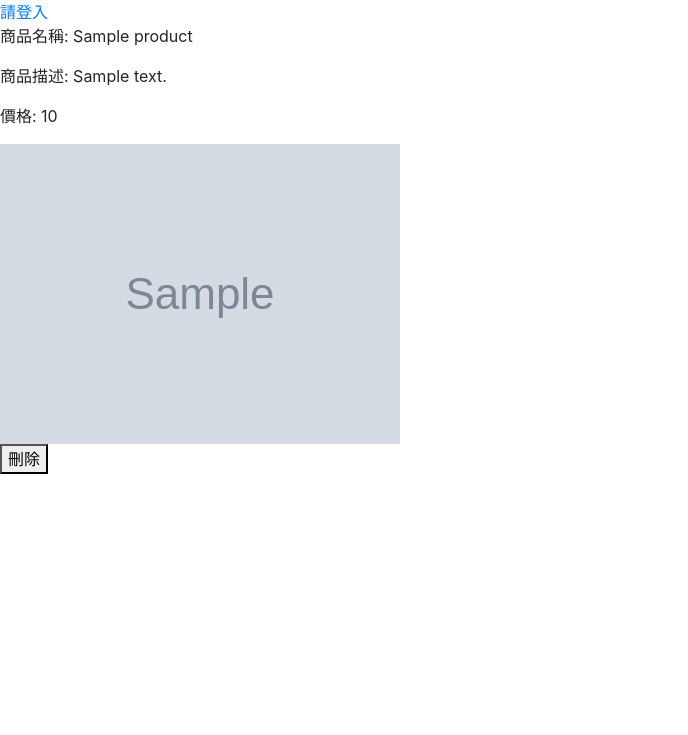
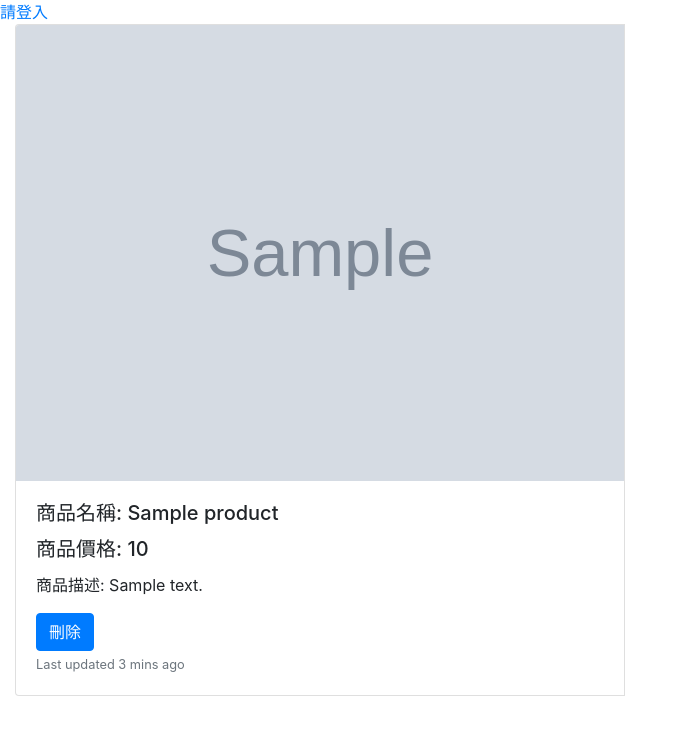
Before and after one commit to jackhsien2002/shop-for-everything, a Django app: a page that uses templates/products/detail.html in a window 1280 px wide. Shown: the top 735 px of the page, without its empty margins (0-688 px from the left). Run offline with Django 3.2, Linux system fonts and the light colour scheme; tables that the repository leaves empty hold one stand-in row (values such as "Sample post"); grey boxes marked "Sample" are stand-in pictures; some libraries are stand-ins or nearby versions.

Commit message:
fix bug in pagination, add style to product detail view

```diff
--- a/products/views.py
+++ b/products/views.py
@@ -9,16 +9,32 @@ def product_list(request):
     products = Product.objects.all()
     #每頁顯示3個產品
     paginator = Paginator(products, 3)
-    page_number = request.GET.get('page', 1)
+
+    page_number = request.GET.get('page')
+
+    page_number = 1 if page_number == None else int(page_number)
+
+    current_page = paginator.page(page_number)
     product_list = paginator.get_page(page_number)
     page_array = list(range(1,paginator.num_pages + 1))
+
+    try:
+        previous_page_number = current_page.previous_page_number()
+    except:
+        previous_page_number = current_page.number
+    try:
+        next_page_number = current_page.next_page_number()
+    except:
+        next_page_number = current_page.number
+
     return render(
         request,
         'products/list.html',
         {
-            'product_list' : product_list,
+            'current_page' : current_page,
             'page_array': page_array,
-            'paginator': paginator,
+            'previous_page_number': previous_page_number,
+            'next_page_number': next_page_number
         }
     )
 
--- a/templates/products/detail.html
+++ b/templates/products/detail.html
@@ -1,13 +1,21 @@
 {% extends 'base.html' %}
 
 {% block content %}
-<p>商品名稱: {{ product.name }}</p>
-<p>商品描述: {{ product.description }}</p>
-<p>價格: {{ product.price }}</p>
-<img src="{{ product.image.url }}">
-<form action="{% url 'product_delete' %}" method="post" name="product_delete">
-    {% csrf_token %}
-    <input type="hidden" name="product_id" value="{{ product.id }}">
-    <button type="submit">刪除</button>
-</form>
+<div class="card-group col-sm-6">
+    <div class="card">
+      <img class="card-img-top" src="{{ product.image.url }}" alt="Card image cap" >
+      <div class="card-body">
+        <h5 class="card-title">商品名稱: {{ product.name }}</h5>
+        <h5 class="card-title">商品價格: {{ product.price }}</h5>
+        <p class="card-text">商品描述: {{ product.description }}</p>
+
+        <form action="{% url 'product_delete' %}" method="post" name="product_delete">
+            {% csrf_token %}
+            <input type="hidden" name="product_id" value="{{ product.id }}">
+            <button type="submit" class="btn btn-primary">刪除</button>
+        </form>
+
+        <p class="card-text"><small class="text-muted">Last updated 3 mins ago</small></p>
+      </div>
+  </div>
 {% endblock %}
--- a/templates/products/list.html
+++ b/templates/products/list.html
@@ -2,7 +2,7 @@
 
 {% block content %}
 <div class="card-deck">
-    {% for product in product_list %}
+    {% for product in current_page.object_list %}
         <div class="col-sm-3">
             <div class="card" style="width: 16rem;">
                 <img class="card-img-top" src="{{ product.image.url }}" alt="Card image cap">
@@ -23,7 +23,7 @@
     <nav aria-label="Page navigation example">
         <ul class="pagination">
             <li class="page-item">
-                <a class="page-link" href="?page={{ paginator.previous_page_number }}" aria-label="Previous">
+                <a class="page-link" href="?page={{ previous_page_number }}" aria-label="Previous">
                 <span aria-hidden="true">&laquo;</span>
                 <span class="sr-only">前一頁</span>
                 </a>
@@ -32,7 +32,7 @@
                 <li class="page-item"><a class="page-link" href="?page={{ page }}">{{ page }}</a></li>
             {% endfor %}
             <li class="page-item">
-                <a class="page-link" href="?page={{ paginator.next_page_number }}" aria-label="Next">
+                <a class="page-link" href="?page={{ next_page_number }}" aria-label="Next">
                 <span aria-hidden="true">&raquo;</span>
                 <span class="sr-only">下一頁</span>
                 </a>
```
Also changed, not shown: templates/products/create.html (+0 -11 lines), media/products/2020/01/31/plane_ps2qIEo.jpg (added).
